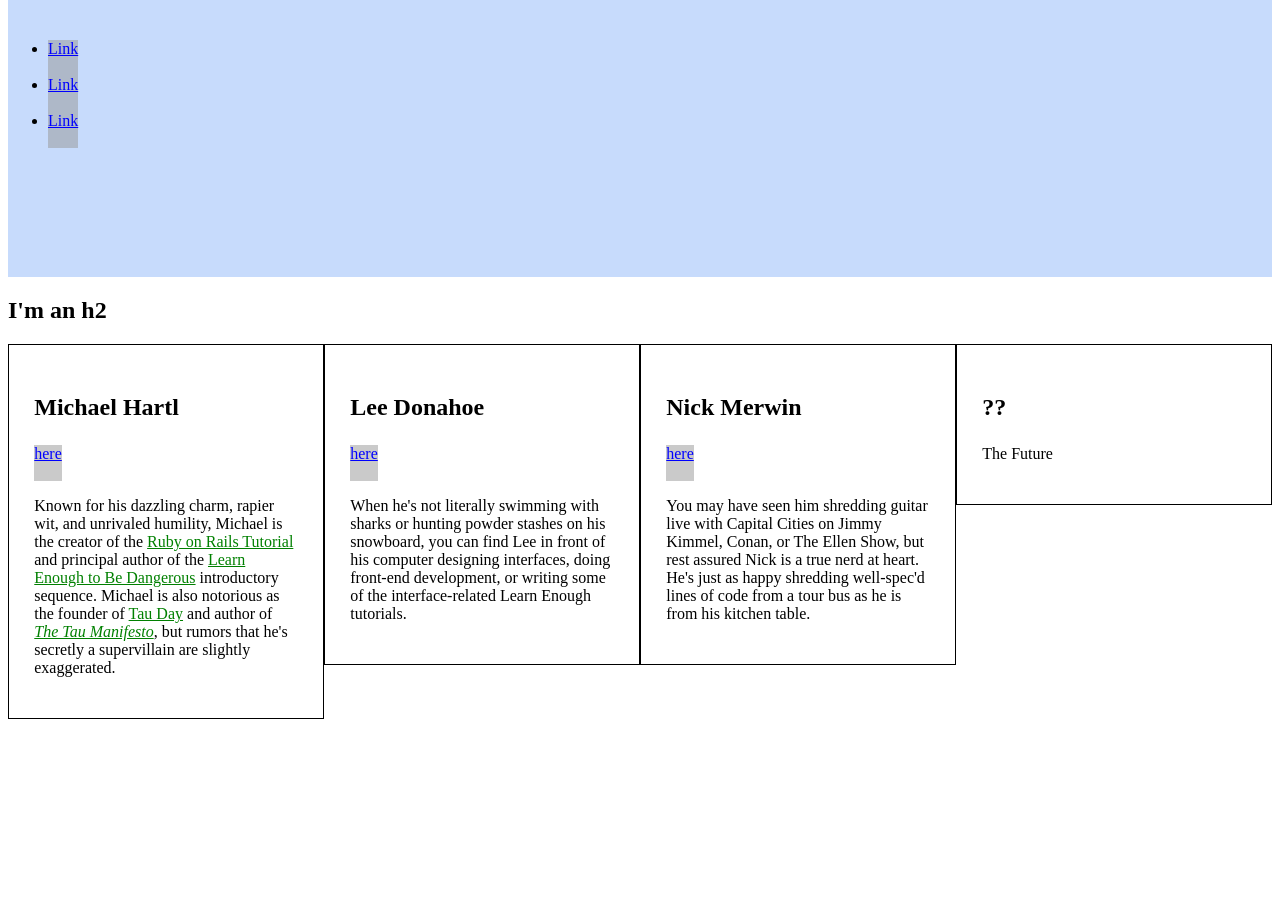
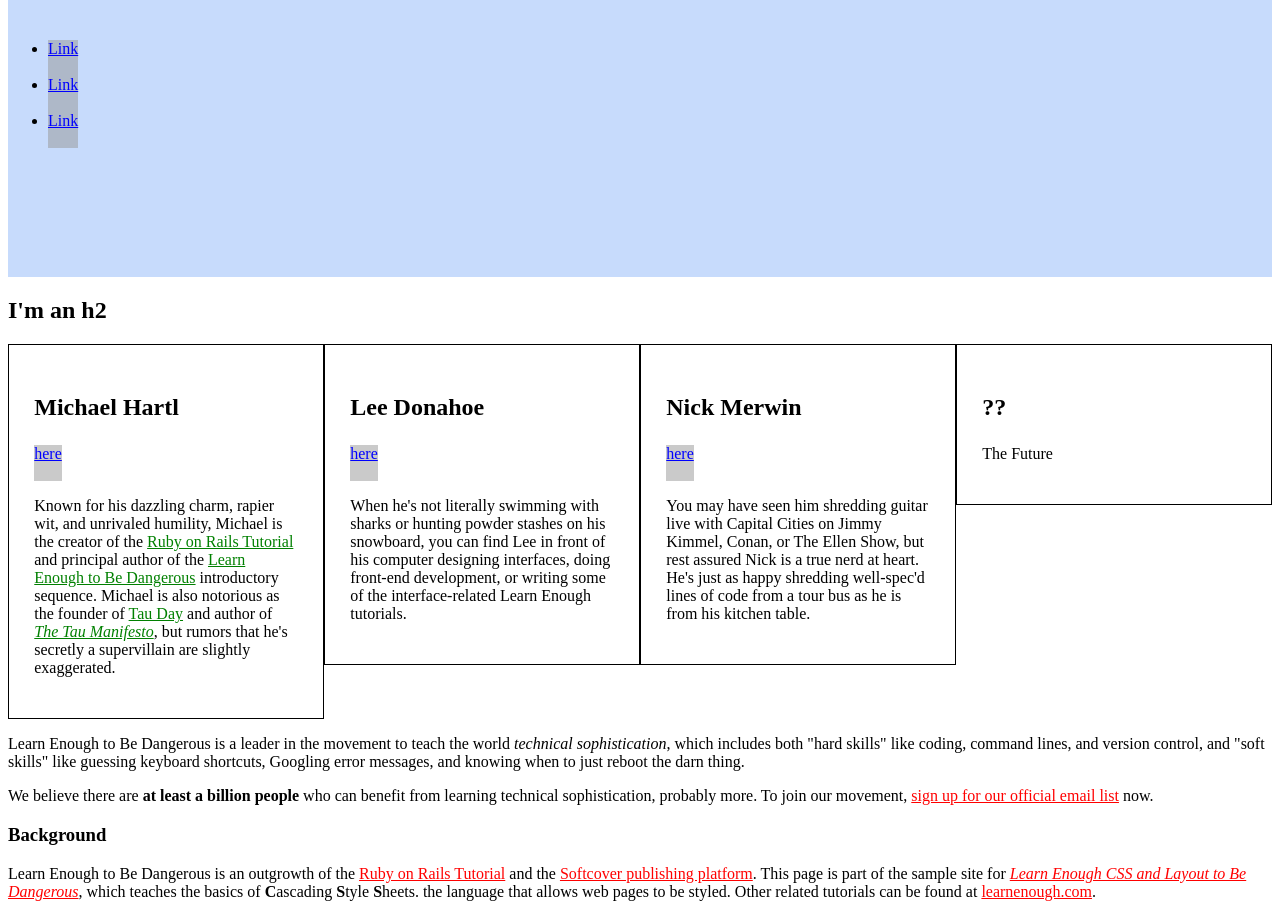
Before and after one commit to robdom/robdom.github.io, a plain HTML site: page index.html in a window 1280 px wide. Shown: the part 131-1048 px from the top of the page. Before the commit the page ends 850 px from the top, so only its background shows below. Drawn offline with Linux system fonts and the light colour scheme.

Commit message:
Add home page text

```diff
--- a/index.html
+++ b/index.html
@@ -32,6 +32,7 @@
       /* BIO STYLES */
       .bio-wrapper {
         font-size: 24px;
+        overflow: scroll;
       }
       .bio-box {
         border: 1px solid #000;
@@ -80,6 +81,7 @@
           </p>
         </div>
       </div>
+
       <div class="bio-box">
         <h3>Lee Donahoe</h3>
         <a href="https://twitter.com/leedonahoe" class="social">here</a>
@@ -105,5 +107,18 @@
         </p>
       </div>
     </div>
+
+    <p>
+        Learn Enough to Be Dangerous is a leader in the movement to teach the world <em>technical sophistication</em>, which includes both "hard skills" like coding, command lines, and version control, and "soft skills" like guessing keyboard shortcuts, Googling error messages, and knowing when to just reboot the darn thing.
+      </p>
+      <p>
+        We believe there are <strong>at least a billion people</strong> who can benefit from learning technical sophistication, probably more. To join our movement, <a href="https://learnenough.com/#email-list">sign up for our official email list</a> now.
+      </p>
+
+      <h3>Background</h3>
+      <p>
+        Learn Enough to Be Dangerous is an outgrowth of the <a href="https://www.railstutorial.org">Ruby on Rails Tutorial</a> and the <a href="https://www.softcover.io">Softcover publishing platform</a>. This page is part of the sample site for <a href="https://www.learnenough.com/css-and-layout-tutorial"><em>Learn Enough CSS and Layout to Be Dangerous</em></a>, which teaches the basics of <strong>C</strong>ascading <strong>S</strong>tyle <strong>S</strong>heets. the language that allows web pages to be styled. Other related tutorials can be found at <a href="https://learnenough.com">learnenough.com</a>.
+      </p>
+
   </body>
 </html>
```
